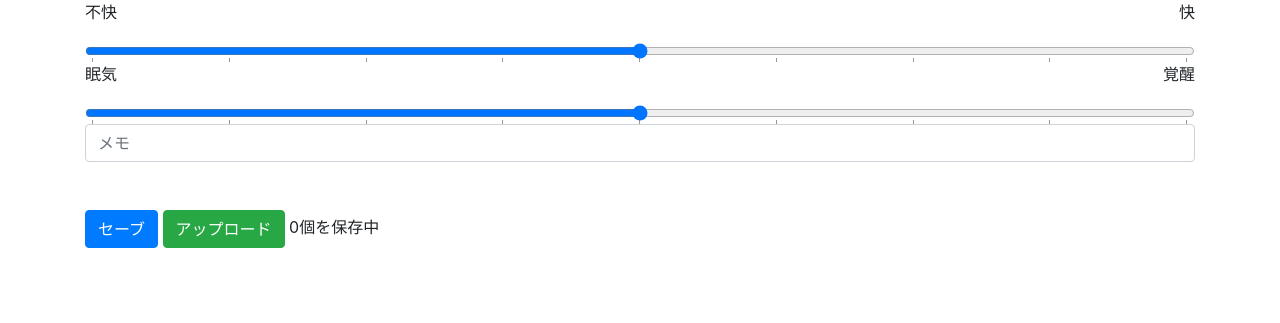
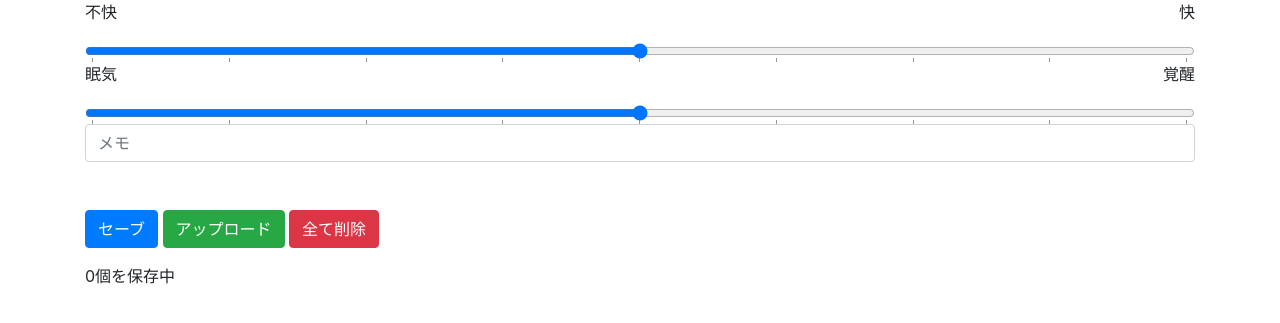
Before and after one commit to tanopanta/label_tsuke_ki, a Flask app: page /boot in a window 1280 px wide. Shown: the part 170-493 px from the top of the page. Run offline with Flask 2, Linux system fonts and the light colour scheme; some libraries are stand-ins or nearby versions.

Commit message:
削除ボタンを追加

```diff
--- a/templates/boot.html
+++ b/templates/boot.html
@@ -76,8 +76,11 @@
         </div>
 
         <h5>　</h5>
-        <button type="button" class="btn btn-primary" id="button_save">セーブ</button>
-        <button type="button" class="btn btn-success" id="button_upload">アップロード</button>
+        <div class="form-group">
+            <button type="button" class="btn btn-primary" id="button_save">セーブ</button>
+            <button type="button" class="btn btn-success" id="button_upload">アップロード</button>
+            <button type="button" class="btn btn-danger" id="button_delete">全て削除</button>
+        </div>
         <a id="save_count">0個のデータを保存中</a>
         <ul id="stateList"></ul>
     </div>
@@ -123,7 +126,12 @@
                 updateSaveCount(datalist.length)
                 localStorage.setItem("label", JSON.stringify(datalist));
             });
-
+            $('#button_delete').on('click', function () {
+                if(confirm('本当に削除しますか？')){
+                    localStorage.removeItem("label");
+                    updateSaveCount();
+                }
+            });
             function updateSaveCount(num) {
                 var msg = "";
                 if(num) {
```
